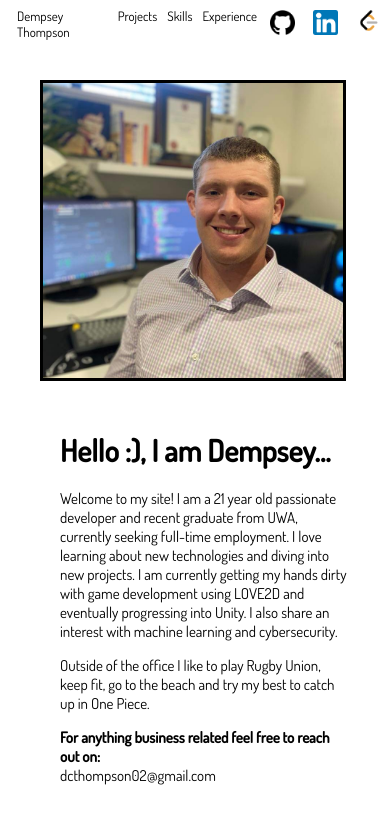
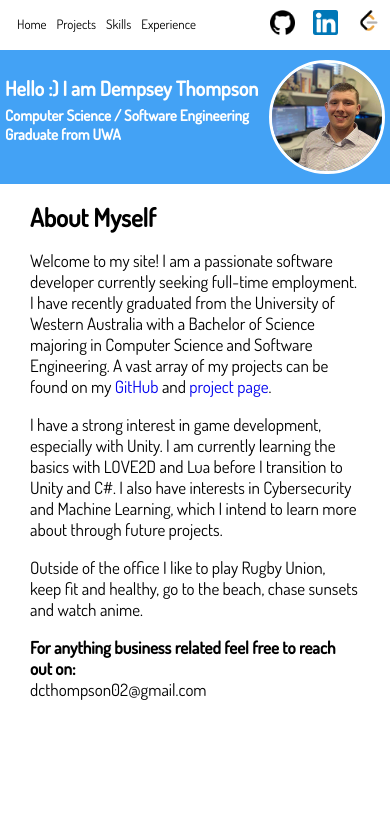
Before and after one commit to demstar16/demstar16.github.io, a plain HTML site: page index.html in a window 390 px wide. Drawn offline with Linux system fonts and the light colour scheme.

Commit message:
Re-style home page

```diff
--- a/index.html
+++ b/index.html
@@ -1,15 +1,18 @@
 <!DOCTYPE html>
 <html lang="en">
   <head>
-    <meta charset="UTF-8">
-    <meta name="viewport" content="width=device-width, initial-scale=1.0">
+    <meta charset="UTF-8" />
+    <meta name="viewport" content="width=device-width, initial-scale=1.0" />
     <title>Home</title>
 
-    <link rel="stylesheet" href="style/style.css">
+    <link rel="stylesheet" href="style/style.css" />
 
-    <link rel="preconnect" href="https://fonts.googleapis.com">
-    <link rel="preconnect" href="https://fonts.gstatic.com" crossorigin>
-    <link href="https://fonts.googleapis.com/css2?family=Dosis:wght@300;400;500&family=IBM+Plex+Mono:wght@400;600&display=swap" rel="stylesheet">
+    <link rel="preconnect" href="https://fonts.googleapis.com" />
+    <link rel="preconnect" href="https://fonts.gstatic.com" crossorigin />
+    <link
+      href="https://fonts.googleapis.com/css2?family=Dosis:wght@300;400;500&family=IBM+Plex+Mono:wght@400;600&display=swap"
+      rel="stylesheet"
+    />
   </head>
   <body>
     <nav>
@@ -28,61 +31,68 @@
           target="_blank"
           ><img src="./images/linkedin.png" alt="LinkedIn"
         /></a>
-            <a
-            href="https://leetcode.com/demstar16/"
-            target="_blank"
+        <a href="https://leetcode.com/demstar16/" target="_blank"
           ><img src="./images/leetcode.png" alt="Leetcode"
         /></a>
       </div>
     </nav>
     <div class="mobile-nav">
       <div class="page-links">
-        <a href="/" class="active">Dempsey Thompson</a>
+        <a href="/" class="active">Home</a>
         <a href="pages/projects.html">Projects</a>
         <a href="pages/skills.html">Skills</a>
         <a href="pages/experience.html">Experience</a>
       </div>
       <div class="icons">
         <a href="https://github.com/demstar16" target="_blank">
-          <img src="./images/github.png" alt="GitHub"/>
+          <img src="./images/github.png" alt="GitHub" />
         </a>
         <a
           href="https://www.linkedin.com/in/dempsey-thompson-b91614197/"
           target="_blank"
         >
-          <img src="./images/linkedin.png" alt="LinkedIn"/>
+          <img src="./images/linkedin.png" alt="LinkedIn" />
         </a>
-        <a
-          href="https://leetcode.com/demstar16/"
-          target="_blank"
-        >
-          <img src="./images/leetcode.png" alt="Leetcode"/>
+        <a href="https://leetcode.com/demstar16/" target="_blank">
+          <img src="./images/leetcode.png" alt="Leetcode" />
         </a>
       </div>
     </div>
     <div class="sidebar-offset">
       <div class="profile">
-            <img src="images/portrait.jpg">
         <div class="profile-description">
-              <h1>Hello :), I am Dempsey...</h1>
+          <div class="heading">
+            <div class="heading-title">
+              <h1>Hello :) I am Dempsey Thompson</h1>
+              <h3>Computer Science / Software Engineering Graduate from UWA</h3>
+            </div>
+            <img src="images/portrait.jpg" />
+          </div>
+          <div class="about">
+            <h1>About Myself</h1>
             <p>
-                Welcome to my site! I am a 21 year old passionate developer
-                and recent graduate from UWA, currently seeking full-time employment.
-                I love learning about new technologies and diving into new
-                projects. I am currently getting my hands dirty with game
-                development using LOVE2D and eventually progressing into Unity.
-                I also share an interest with machine learning and cybersecurity.
+              Welcome to my site! I am a passionate software developer currently seeking full-time employment.
+              I have recently graduated from the University of Western Australia with a Bachelor of Science majoring in
+              Computer Science and Software Engineering. A vast array of my projects can be found on my
+              <a href="https://github.com/demstar16">GitHub</a> and <a href="./pages/projects.html">project page</a>.
             </p>
             <p>
-                Outside of the office I like to play Rugby Union, keep fit, go to the beach
-                and try my best to catch up in One Piece.
+              I have a strong interest in game development, especially with Unity. I am currently learning the basics
+              with LOVE2D and Lua before I transition to Unity and C#. I also have interests in Cybersecurity and Machine Learning,
+              which I intend to learn more about through future projects.
             </p>
             <p>
-                <b>For anything business related feel free to reach out on:</b><br>
+              Outside of the office I like to play Rugby Union, keep fit and healthy, go to
+              the beach, chase sunsets and watch anime.
+            </p>
+            <p>
+              <b>For anything business related feel free to reach out on:</b
+              ><br />
               dcthompson02@gmail.com
             </p>
           </div>
         </div>
       </div>
+    </div>
   </body>
 </html>
--- a/style/style.css
+++ b/style/style.css
@@ -91,23 +91,55 @@ nav a:hover,
 
 .profile {
   position: relative;
-  padding-top: 30px;
+  /* padding-top: 30px; */
   display: flex;
-  padding-left: 40px ;
+  /* padding-left: 40px ; */
   font-size: 20px;
-  margin-right: 40px;
+  /* margin-right: 40px; */
   z-index: 1;
 }
 
-.profile img {
-  max-width: 500px;
-  margin: 50px 0 0 0;
-  border: 3px solid black;
+.profile-description {
+  display: flex;
+  flex-direction: column;
+  margin-top: 30px;
+  /* padding-left: 20px; */
 }
 
-.profile-description {
-  margin-top: 30px;
-  padding-left: 20px;
+.profile-description img {
+  max-width:250px;
+  border-radius: 130px;
+  border: 3px solid rgb(255, 255, 255);
+  margin-right: 50px;
+}
+
+.heading {
+  display: flex;
+  justify-content: space-between;
+  background-color: var(--blue);
+  padding: 5px 10px 5px 30px;
+}
+
+.heading-title {
+  display: flex;
+  flex-direction: column;
+  color: white;
+  justify-content: flex-end;
+  padding-bottom: 15px;
+}
+
+.heading-title h3 {
+  font-size: 17px;
+  margin: 0;
+}
+
+.heading-title h1 {
+  margin: 0;
+  margin-bottom: 5px;
+}
+
+.about {
+  padding: 0 30px ;
 }
 
 #projects {
@@ -220,7 +252,7 @@ nav a:hover,
   max-width: 250px;
 }
 
-@media (max-width: 1200px) {
+/* @media (max-width: 1200px) {
   .profile h1 {
     font-size: 1.5em;
   }
@@ -228,7 +260,7 @@ nav a:hover,
   .profile p {
     font-size: 15px;
   }
-}
+} */
 
 @media (max-width: 1050px) {
   .profile {
@@ -236,7 +268,7 @@ nav a:hover,
   }
 }
 
-@media (max-width: 900px) {
+@media (max-width: 500px) {
   nav {
     display: none;
   }
@@ -267,8 +299,34 @@ nav a:hover,
     margin-right: 8px;
   }
 
-  .profile img {
-    max-width: 300px;
+  .profile-description img {
+    max-width: 110px;
+    max-height: 110px;
+    margin: 0;
+    margin: 10px 0;
+  }
+
+  .heading {
+    margin-top: 20px;
+    padding: 0;
+    align-items: center;
+    padding: 0 5px;
+  }
+
+  .heading-title h1 {
+    font-size: 20px;
+  }
+
+  .about h1 {
+    font-size: 25px;
+  }
+
+  .heading-title h3 {
+    font-size: 15px;
+  }
+
+  .about p {
+    font-size: 17px;
   }
 
   #projects {
```
Lines whose indentation alone changed are shown as unchanged.
